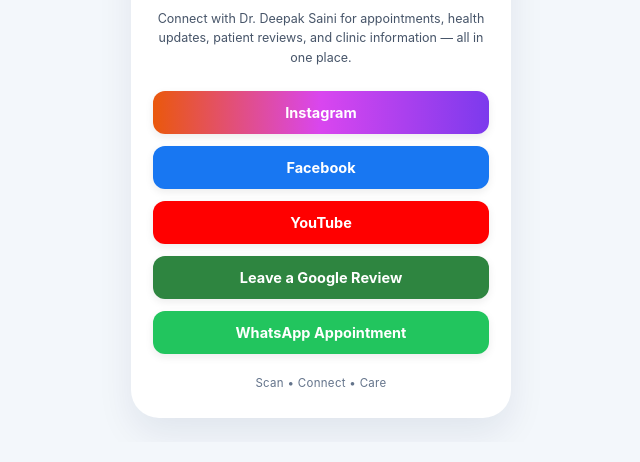
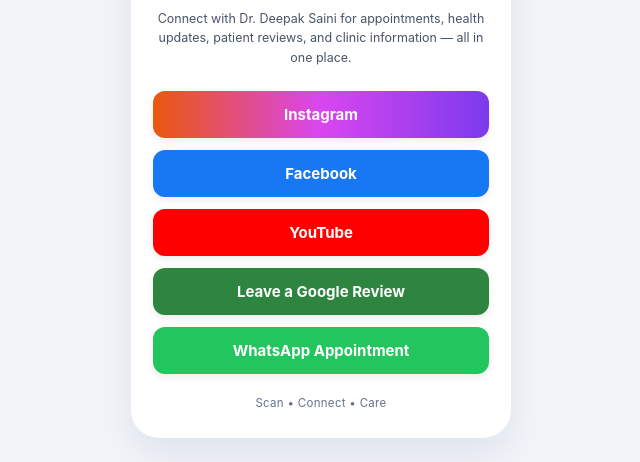
Before and after one commit to ashuxsoon/Dr-deepak-saini-, a plain HTML site: page index.html in a window 1280 px wide. Shown: the part 395-857 px from the top of the page, without its empty margins (319-959 px from the left). Drawn offline with Linux system fonts and the light colour scheme.

Commit message:
Update index.html

```diff
--- a/index.html
+++ b/index.html
@@ -3,17 +3,18 @@
 <head>
   <meta charset="UTF-8">
   <meta name="viewport" content="width=device-width, initial-scale=1.0">
-  <title>Dr. Deepak Saini - Skin Specialist</title>
+  <title>Dr. Deepak Saini | Skin Specialist</title>
   <style>
     * {
       box-sizing: border-box;
       margin: 0;
       padding: 0;
       font-family: -apple-system, BlinkMacSystemFont, "Segoe UI", Roboto, sans-serif;
+      -webkit-tap-highlight-color: transparent;
     }
 
     body {
-      background-color: #f3f7fb;
+      background-color: #f1f5f9;
       display: flex;
       justify-content: center;
       align-items: center;
@@ -91,14 +92,15 @@
       display: flex;
       align-items: center;
       justify-content: center;
-      padding: 13px 18px;
+      padding: 14px 18px;
       border-radius: 12px;
       text-decoration: none;
       font-weight: 700;
-      font-size: 14.5px;
+      font-size: 15px;
       color: #ffffff;
       box-shadow: 0 3px 8px rgba(0, 0, 0, 0.08);
       transition: transform 0.15s ease, opacity 0.15s ease;
+      cursor: pointer;
     }
 
     .btn:active {
@@ -106,7 +108,7 @@
       opacity: 0.95;
     }
 
-    /* Custom Colors matching reference */
+    /* Exact Color Themes */
     .btn-instagram {
       background: linear-gradient(90deg, #ea580c 0%, #d946ef 50%, #7c3aed 100%);
     }
@@ -152,27 +154,27 @@
 
       <div class="button-group">
         <!-- 1. Instagram -->
-        <a href="https://www.instagram.com/doctordeepaksaini" target="_blank" class="btn btn-instagram">
+        <a href="https://www.instagram.com/doctordeepaksaini?utm_source=ig_web_button_share_sheet&stkn=ZDNlZDc0MzIxNw==" target="_blank" rel="noopener noreferrer" class="btn btn-instagram">
           Instagram
         </a>
 
         <!-- 2. Facebook -->
-        <a href="https://www.facebook.com/DrDeepakSainiMD/" target="_blank" class="btn btn-facebook">
+        <a href="https://facebook.com/share/1QukUr75KN" target="_blank" rel="noopener noreferrer" class="btn btn-facebook">
           Facebook
         </a>
 
         <!-- 3. YouTube -->
-        <a href="https://www.youtube.com/channel/UCJBM0TrjTSetWiejkvpVAgA" target="_blank" class="btn btn-youtube">
+        <a href="https://youtube.com/@drdeepaksainiskinspecialist?si=f5tJhjoNkVMDwSQV" target="_blank" rel="noopener noreferrer" class="btn btn-youtube">
           YouTube
         </a>
 
         <!-- 4. Google Review -->
-        <a href="https://www.google.com/search?gs_ssp=eJzj4tVP1zc0LIpPTk82Ti82YLRSNagwtjQ3srQ0tzQ0STQwSzJLsTKoSLNMTU61MDRMMzMzNjVPNfFSTinSU0hJTS1IzFYoTszMy1TI1UvRU9Aozs7MU1BTKANyNAGZQRnx&q=dr.+deepak+saini+m.d.+(skin+%26+v.d.)#lrd=0x3972997914a06b6d:0xf9ece811f66357e4,1,,,," target="_blank" class="btn btn-review">
+        <a href="https://www.google.com/search?gs_ssp=eJzj4tVP1zc0LIpPTk82Ti82YLRSNagwtjQ3srQ0tzQ0STQwSzJLsTKoSLNMTU61MDRMMzMzNjVPNfFSTinSU0hJTS1IzFYoTszMy1TI1UvRU9Aozs7MU1BTKANyNAGZQRnx&q=dr.+deepak+saini+m.d.+(skin+%26+v.d.)#lrd=0x3972997914a06b6d:0xf9ece811f66357e4,1,,,," target="_blank" rel="noopener noreferrer" class="btn btn-review">
           Leave a Google Review
         </a>
 
         <!-- 5. WhatsApp Appointment -->
-        <a href="https://wa.me/918233620891?text=Hello%20Dr.%20Deepak%20Saini,%20I%20want%20to%20book%20an%20appointment" target="_blank" class="btn btn-whatsapp">
+        <a href="https://wa.me/918233620891?text=Hello%20Dr.%20Deepak%20Saini,%20I%20want%20to%20book%20an%20appointment" target="_blank" rel="noopener noreferrer" class="btn btn-whatsapp">
           WhatsApp Appointment
         </a>
       </div>
```
